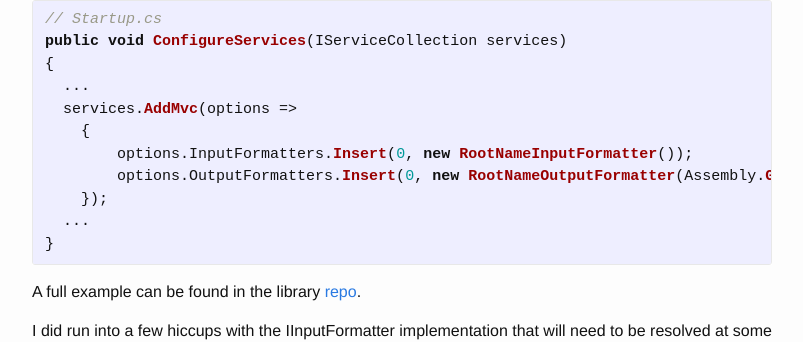
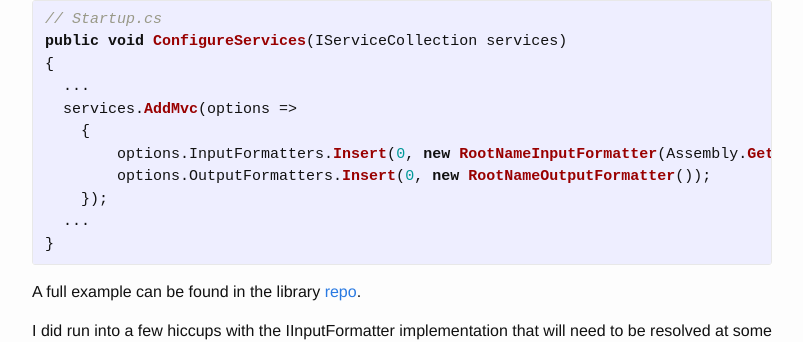
Before and after one commit to jaredcnance/jaredcnance.github.io, a Jekyll site: the page built from _posts/2016-07-18-ember-dotnet-core.markdown, in a window 1280 px wide and 900 px high, scrolled down 1999 px. Shown: the part 114-456 px from the top of the window, without its empty margins (238-1041 px from the left). Built offline with Jekyll 4.4.1, drawn with Linux system fonts in a browser that asks for light colours; comment, search, counter and statistics services are not loaded.

Commit message:
fix error in code block

```diff
--- a/_posts/2016-07-18-ember-dotnet-core.markdown
+++ b/_posts/2016-07-18-ember-dotnet-core.markdown
@@ -99,8 +99,8 @@ public void ConfigureServices(IServiceCollection services)
   ...
   services.AddMvc(options =>
     {
-        options.InputFormatters.Insert(0, new RootNameInputFormatter());
-        options.OutputFormatters.Insert(0, new RootNameOutputFormatter(Assembly.GetEntryAssembly()));
+        options.InputFormatters.Insert(0, new RootNameInputFormatter(Assembly.GetEntryAssembly()));
+        options.OutputFormatters.Insert(0, new RootNameOutputFormatter());
     });
   ...
 }
```
